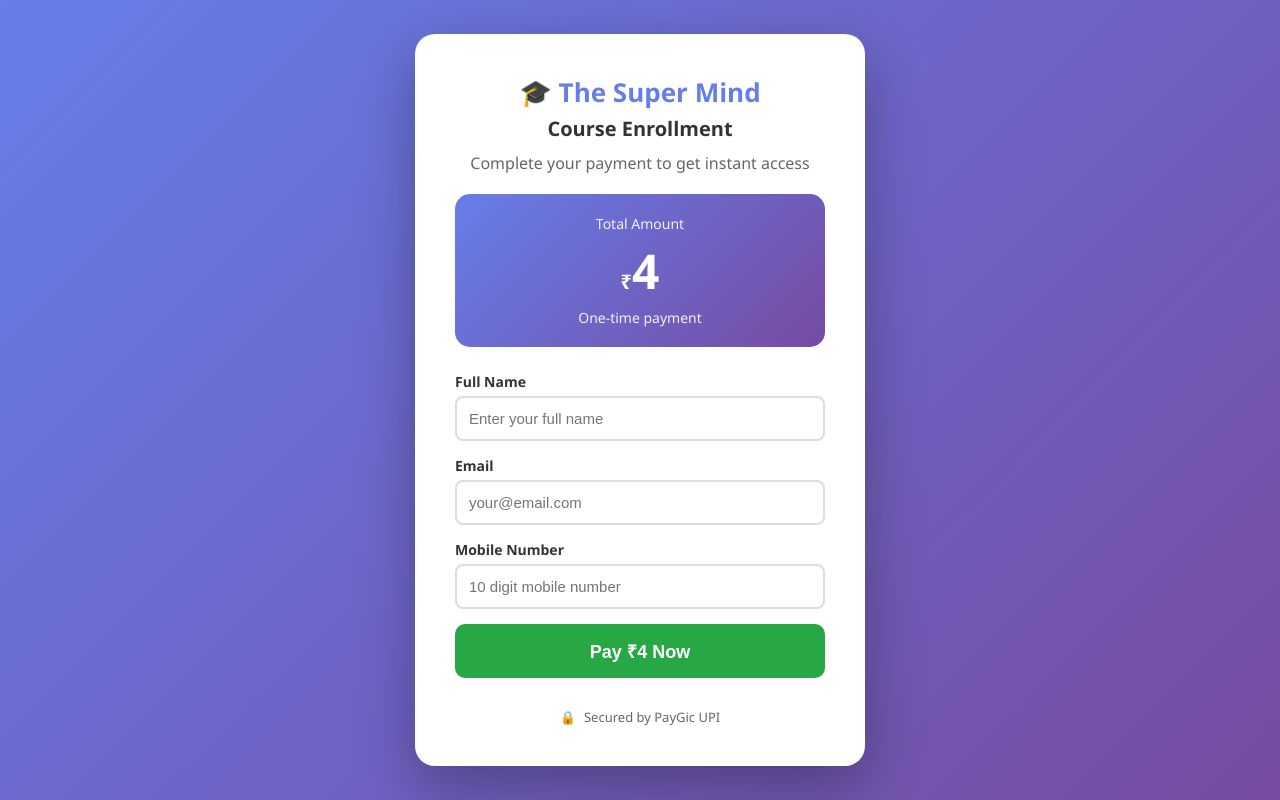
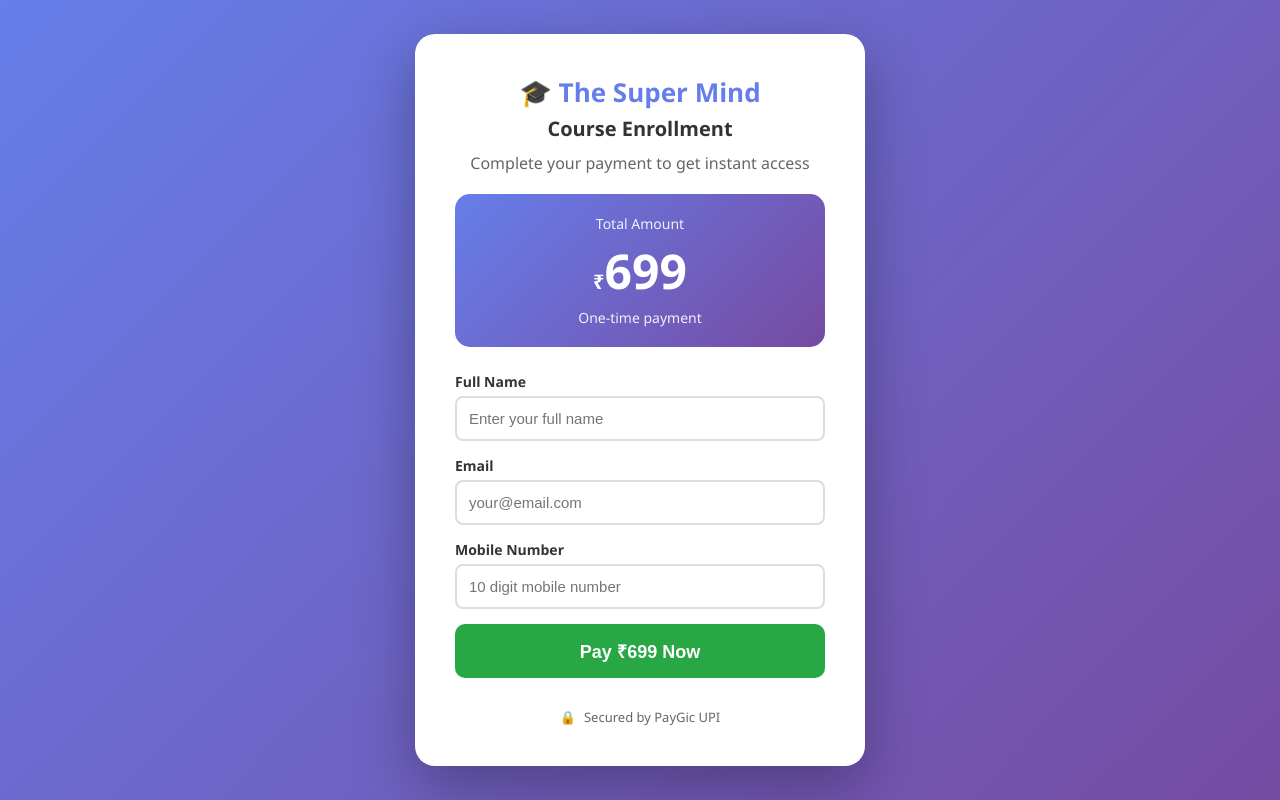
Before and after one commit to shivprasadkushwaha870-max/peygic-peyment, a website: page index.html in a window 1280 px wide. Drawn offline with Linux system fonts and the light colour scheme.

Commit message:
Change payment amount to ₹699
Updated course payment amount from ₹4 to ₹699.

```diff
--- a/index.html
+++ b/index.html
@@ -3,7 +3,7 @@
 <head>
     <meta charset="UTF-8">
     <meta name="viewport" content="width=device-width, initial-scale=1.0">
-    <title>Course Payment - ₹04</title>
+    <title>Course Payment - ₹699</title>
     <style>
         * { margin: 0; padding: 0; box-sizing: border-box; }
         body {
@@ -101,7 +101,7 @@
 
         <div class="price-box">
             <div class="price-label">Total Amount</div>
-            <div class="price-amount"><span class="price-currency">₹</span>4</div>
+            <div class="price-amount"><span class="price-currency">₹</span>699</div>
             <div class="price-label">One-time payment</div>
         </div>
 
@@ -121,7 +121,7 @@
                 <label>Mobile Number</label>
                 <input type="tel" id="mobile" placeholder="10 digit mobile number" maxlength="10">
             </div>
-            <button class="pay-btn" onclick="initiatePayment()">Pay ₹4 Now</button>
+            <button class="pay-btn" onclick="initiatePayment()">Pay ₹699 Now</button>
         </div>
 
         <div class="secure-badge">
@@ -164,7 +164,7 @@
                     method: 'POST',
                     headers: { 'Content-Type': 'application/json' },
                     body: JSON.stringify({
-                        amount: '4',
+                        amount: '699',
                         customer_name: name,
                         customer_email: email,
                         customer_mobile: mobile
```
